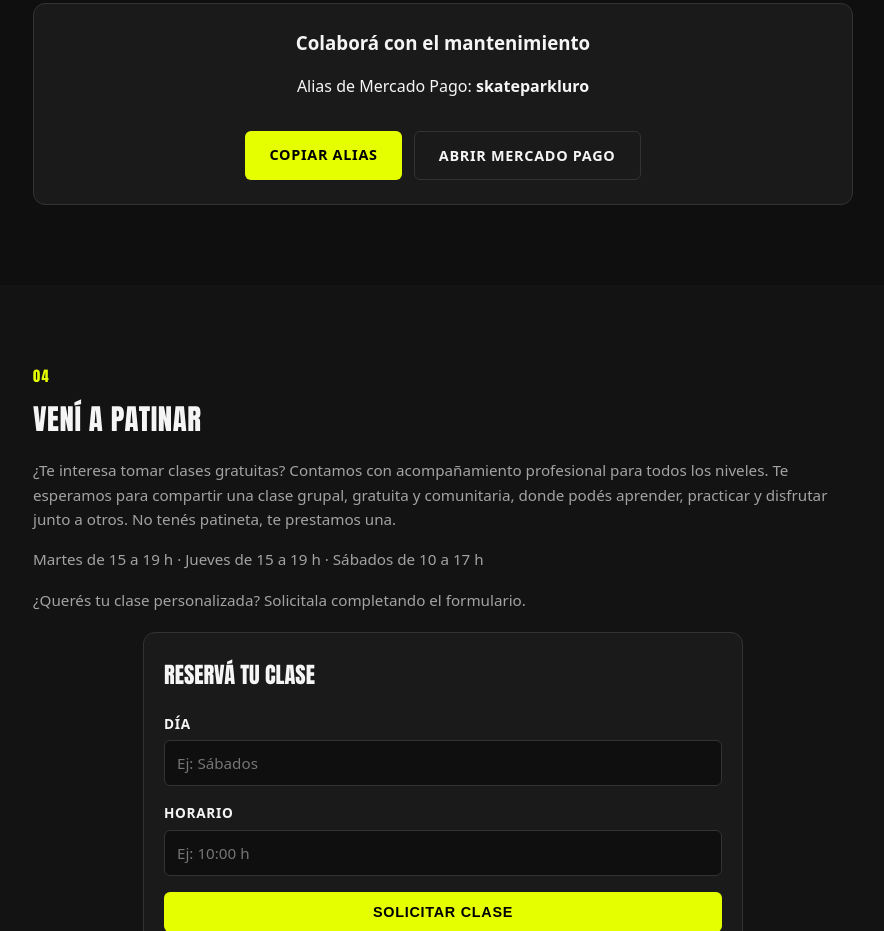
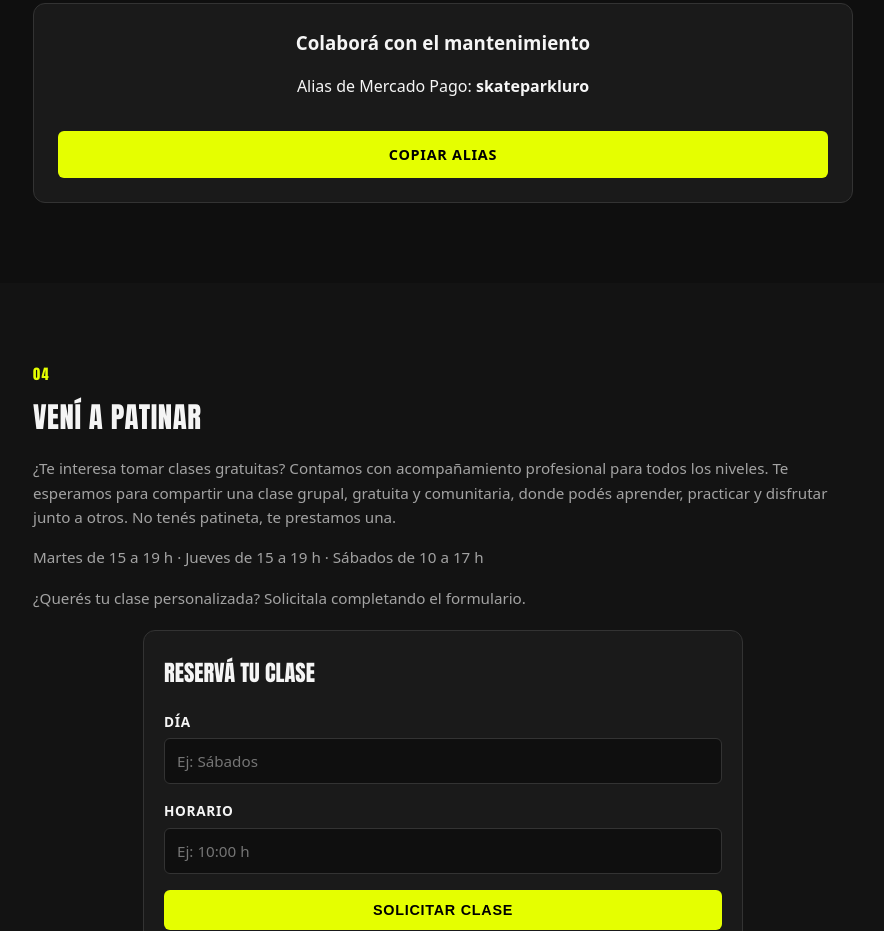
Before and after one commit to arimoreno77-ux/skatepark-villa-luro, a plain HTML site: page index.html in a window 1280 px wide. Shown: the part 2310-3241 px from the top of the page, without its empty margins (197-1081 px from the left). Drawn offline with nearby package versions, Linux system fonts and the light colour scheme; no server answers.

Commit message:
UI: eliminar boton abrir MP y mantener solo copiar alias

```diff
--- a/index.html
+++ b/index.html
@@ -149,10 +149,7 @@
             <div class="action-card">
                 <h3>Colaborá con el mantenimiento</h3>
                 <p class="alias-info">Alias de Mercado Pago: <strong>skateparkluro</strong></p>
-                <div style="display: flex; gap: 12px; justify-content: center; flex-wrap: wrap;">
-                    <a href="#donar" class="btn btn-primary" id="copy-alias-btn">Copiar Alias</a>
-                    <a href="https://www.mercadopago.com.ar" target="_blank" rel="noopener noreferrer" class="btn btn-secondary">Abrir Mercado Pago</a>
-                </div>
+                <a href="#donar" class="btn btn-primary" id="copy-alias-btn">Copiar Alias</a>
             </div>
         </section>
 
```
